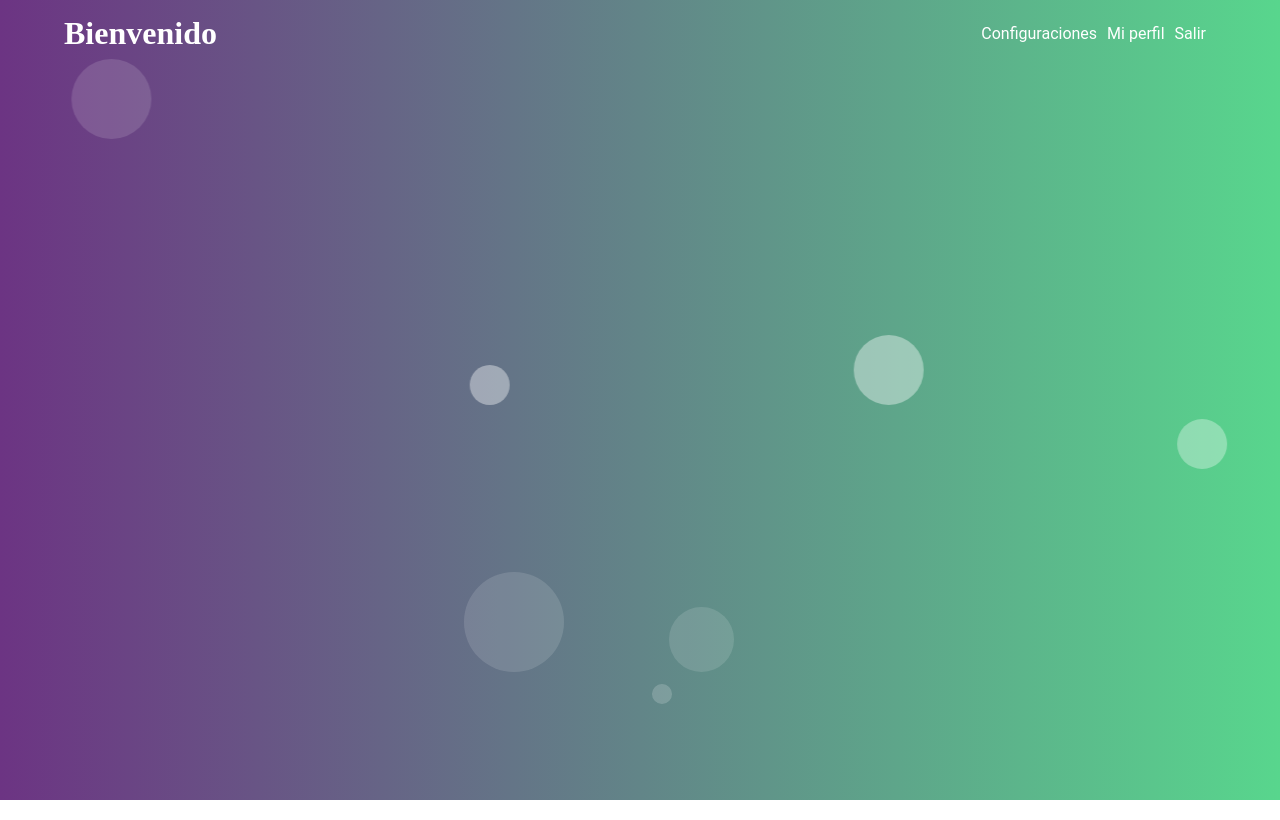
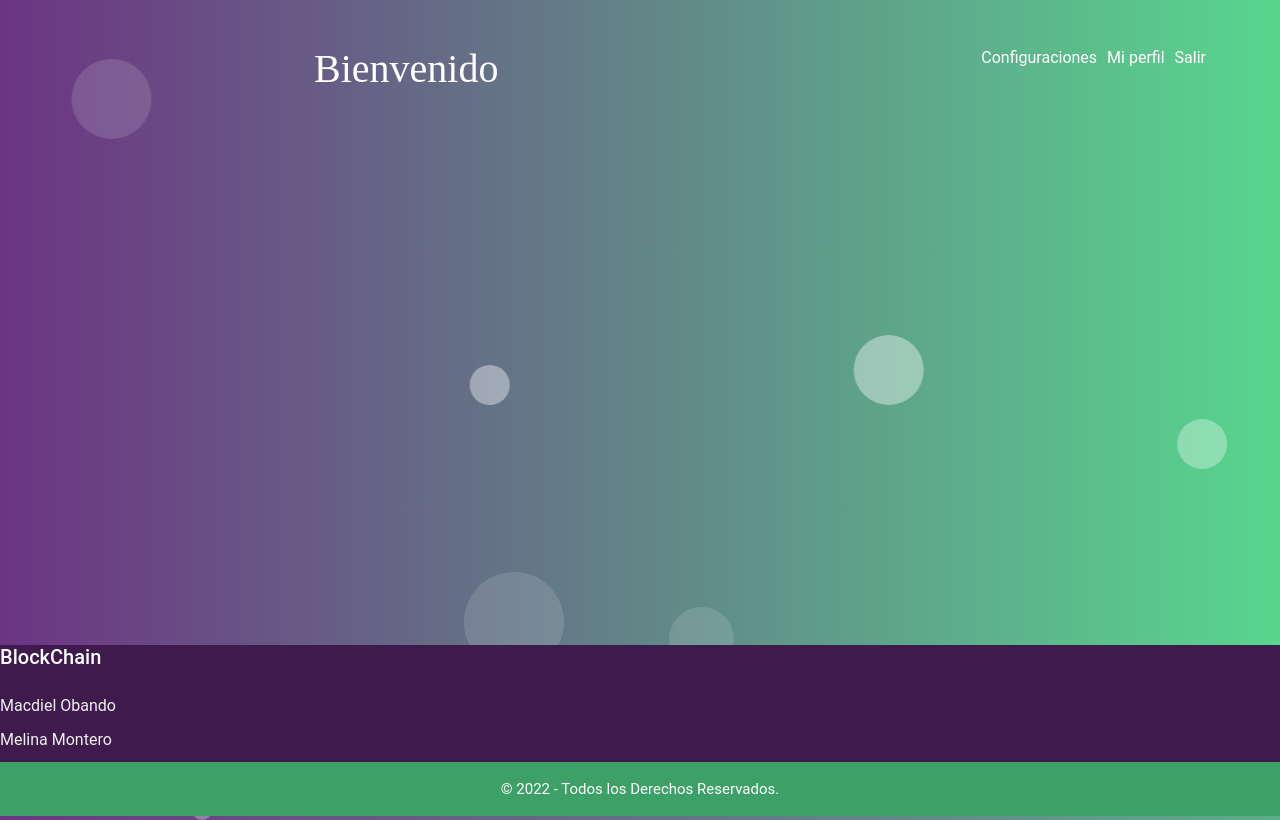
Before and after one commit to Mcjos15/Front-Palnificacion, a React (Create React App) app: page /Home in a window 1280 px wide. Built offline with nearby package versions, Linux system fonts and the light colour scheme.

Commit message:
mini update config

```diff
--- a/public/index.html
+++ b/public/index.html
@@ -1,15 +1,15 @@
 <!DOCTYPE html>
 <html lang="en">
+
 <head>
   <meta charset="utf-8" />
   <link rel="icon" href="%PUBLIC_URL%/favicon.ico" />
   <meta name="viewport" content="width=device-width, initial-scale=1" />
   <meta name="theme-color" content="#000000" />
-    <meta
-      name="description"
-      content="Web site created using create-react-app"
-    />
+  <meta name="description" content="Web site created using create-react-app" />
   <link rel="apple-touch-icon" href="%PUBLIC_URL%/logo192.png" />
+  <link href="https://cdn.jsdelivr.net/npm/bootstrap@5.0.2/dist/css/bootstrap.min.css" rel="stylesheet"
+    integrity="sha384-EVSTQN3/azprG1Anm3QDgpJLIm9Nao0Yz1ztcQTwFspd3yD65VohhpuuCOmLASjC" crossorigin="anonymous">
   <!--
       manifest.json provides metadata used when your web app is installed on a
       user's mobile device or desktop. See https://developers.google.com/web/fundamentals/web-app-manifest/
@@ -26,6 +26,7 @@
     -->
   <title>React App</title>
 </head>
+
 <body>
   <noscript>You need to enable JavaScript to run this app.</noscript>
   <div id="root"></div>
@@ -39,5 +40,12 @@
       To begin the development, run `npm start` or `yarn start`.
       To create a production bundle, use `npm run build` or `yarn build`.
     -->
+  <script src="https://cdn.jsdelivr.net/npm/@popperjs/core@2.9.2/dist/umd/popper.min.js"
+    integrity="sha384-IQsoLXl5PILFhosVNubq5LC7Qb9DXgDA9i+tQ8Zj3iwWAwPtgFTxbJ8NT4GN1R8p"
+    crossorigin="anonymous"></script>
+  <script src="https://cdn.jsdelivr.net/npm/bootstrap@5.0.2/dist/js/bootstrap.min.js"
+    integrity="sha384-cVKIPhGWiC2Al4u+LWgxfKTRIcfu0JTxR+EQDz/bgldoEyl4H0zUF0QKbrJ0EcQF"
+    crossorigin="anonymous"></script>
 </body>
+
 </html>
--- a/src/App.tsx
+++ b/src/App.tsx
@@ -4,6 +4,8 @@ import './App.css';
 import Login from './components/login/Login';
 import Registro from './components/login/Registro';
 import Home from './components/layouts/Home';
+import Configuracion from './components/configuracionesSistema/Config'
+
 import { BrowserRouter, Routes, Route } from "react-router-dom";
 
 function App() {
@@ -13,6 +15,7 @@ function App() {
         <Route path="/" element={<Login/>}/>
         <Route path="/Registrar" element={<Registro/>}/>
         <Route path="/Home" element={<Home/>}/>
+        <Route path="/Config" element={<Configuracion/>}/>
       </Routes>
     </BrowserRouter>
   );
--- /dev/null
+++ b/src/components/configuracionesSistema/Config.tsx
@@ -0,0 +1,142 @@
+import React, { useEffect, useState } from 'react'
+import AxiosClient from '../../config/AxiosClient'
+import Swal from 'sweetalert2'
+import Navbar from '../shared/Navbar'
+import Footer from '../shared/Footer'
+import {
+    Link, useNavigate
+} from "react-router-dom";
+import '../css/config.css'
+
+
+interface Config {
+    id: string
+    NumeroRegistro: string
+    Llave: string
+}
+const Config = () => {
+    let navigate = useNavigate()
+    const [showModal, setShowModal] = useState(false)
+
+    const [configuraciones, setConfiguraciones] = useState<Array<Config>>([])
+
+    const [inputValues, setInputValues] = useState<Config>({
+        id: '',
+        NumeroRegistro: '',
+        Llave: ''
+    })
+
+    useEffect(() => {
+        AxiosClient.get('/api/configuraciones/getAllConfig/').then((result) => {
+            console.log(result.data)
+            setConfiguraciones(result.data)
+            //console.log(configuraciones)
+        })
+    }, [])
+
+    const toggleModal = () => {
+        setShowModal(showModal => !showModal)
+    }
+
+
+
+    const handleSubmit = async (evt: React.FormEvent<HTMLFormElement>) => {
+        evt.preventDefault();
+        AxiosClient.post('/api/configuraciones/addConfig/', inputValues).then(res => {
+
+            Swal.fire({
+                position: 'center',
+                icon: 'success',
+                title: 'Registrado éxitosamente',
+                showConfirmButton: false,
+                timer: 1500
+            }).then(() => {
+                setShowModal(showModal => !showModal)
+                navigate('/0config');
+            })
+        }).catch(error => {
+            console.log(error);
+            Swal.fire({
+                icon: "error",
+                title: error.status,
+                text: "No se pudo registrar",
+            });
+
+        })
+    }
+
+    const handleChange = (e: React.ChangeEvent<HTMLInputElement>) => {
+        setInputValues({
+            ...inputValues,
+            [e.target.name]: e.target.value
+        })
+    }
+
+    return (
+        <div id="main-container">
+
+            <div className='container'>
+
+            </div>
+
+            <div className="row">
+                <div className="col-md-2">
+                    <h1>Configuraciones</h1>
+                </div>
+                <div className="row">
+                </div>
+
+                <div className="col-md-8">
+                    <button type="button" className="insert" onClick={toggleModal}>Insertar</button>
+                    <table className="table table-hover">
+                        <thead>
+                            <tr >
+                                <th>LLave</th>
+                                <th>Número de registros</th>
+                            </tr>
+
+                        </thead>
+
+                        <tbody>
+                            {
+                                configuraciones.map(config => {
+                                    return (
+                                        <tr key={config.Llave} className="table-success">
+                                            <th> {config.Llave} </th>
+                                            <th> {config.NumeroRegistro} </th>
+                                        </tr>
+                                    )
+                                })
+                            }
+                        </tbody>
+
+                    </table>
+
+                </div>
+                <div className="col-md-2"></div>
+            </div>
+            {showModal ?
+                <div className="alert alert-success" role="alert">
+                    <h4 className="alert-heading">Formulario</h4>
+                    <form onSubmit={handleSubmit}>
+                        <input className="form-control" type="text" onChange={handleChange} value={inputValues.NumeroRegistro}
+                            name='NumeroRegistro' placeholder='# de registros' />
+                        <input className="form-control" type="text" onChange={handleChange} value={inputValues.Llave}
+                            name='Llave' placeholder='Llave' />
+                        <button>
+                            Ingresar
+                        </button>
+
+                    </form>
+                </div>
+                : <></>
+            }
+            <div className="footer">
+                < Footer></Footer>
+            </div>
+
+        </div>
+    );
+}
+
+export default Config
--- /dev/null
+++ b/src/components/css/config.css
@@ -0,0 +1,24 @@
+h1{
+	text-align: center;
+	margin-left: 250px;
+    padding-top: 30px;
+}
+.insert{
+	width:70px;
+	margin-left:250px;
+
+}
+.insert:hover{
+	border-color: black;
+	color: black;
+}
+
+table{
+	margin-left: 250px;
+    padding-top: 51px;
+}
+
+.alert{
+	width: 70%;
+    margin-left: 250px;
+}
--- /dev/null
+++ b/src/components/css/footer.css
@@ -0,0 +1,46 @@
+.pie-pagina{
+    width: 100%;
+    background-color: hsl(283, 50%, 20%);
+
+}
+.pie-pagina .grupo-1{
+    width: 100%;
+    margin: auto;
+    display:grid;
+    grid-template-columns: repeat(3, 1fr);
+    grid-gap:50px;
+}
+
+.pie-pagina .grupo-1 .box h2{
+    color: #fff;
+    margin-bottom: 25px;
+    font-size: 20px;
+}
+.pie-pagina .grupo-1 .box p{
+    color: #efefef;
+    margin-bottom: 10px;
+}
+
+.pie-pagina .grupo-2{
+    background-color: #3da167;
+    padding: 15px 10px;
+    text-align: center;
+    color: #fff;
+}
+.pie-pagina .grupo-2 small{
+    font-size: 15px;
+}
+@media screen and (max-width:800px){
+    .pie-pagina .grupo-1{
+        width: 90%;
+        grid-template-columns: repeat(1, 1fr);
+        grid-gap:30px;
+        padding: 35px 0px;
+    }
+}
+.footer{
+    position: fixed;
+    height: 155px;
+    width: 100%;
+    bottom: 0;
+}
--- a/src/components/layouts/Home.tsx
+++ b/src/components/layouts/Home.tsx
@@ -1,20 +1,13 @@
 import React from 'react'
 import '../css/home.css'
+import Navbar from '../shared/Navbar'
+import Footer from '../shared/Footer'
 
 const Home = () => {
 
     return (
-        <header className="bg_animate">
-            <div className="header_nav">
-                <div className="contenedor">
-                    <h1>Bienvenido</h1>
-                    <nav>
-                        <a href="#">Configuraciones</a>
-                        <a href="#">Mi perfil</a>
-                        <a href="/">Salir</a>
-                    </nav>
-                </div>
-            </div>
+        <div>
+            <Navbar></Navbar>
             <section className="banner contenedor">
             <div className="banner_img">
                 {/* <img src="laptop-support.png" alt=""> */}
@@ -33,7 +26,8 @@ const Home = () => {
             <div className="burbuja"></div>
             <div className="burbuja"></div>
         </div>
-        </header>
+            < Footer></Footer>
+        </div>
     );
 }
 
--- /dev/null
+++ b/src/components/shared/Footer.tsx
@@ -0,0 +1,24 @@
+import React from 'react'
+import '../css/footer.css'
+const Footer = () => {
+
+    return (
+        <div className="footer">
+            <footer className="pie-pagina">
+                <div className="grupo-1">
+                    <div className="box">
+                        <h2>BlockChain</h2>
+                        <p>Macdiel Obando</p>
+                        <p>Melina Montero</p>
+                    </div>
+
+                </div>
+                <div className="grupo-2">
+                    <small>&copy; 2022 - Todos los Derechos Reservados.</small>
+                </div>
+            </footer>
+        </div>
+    );
+}
+
+export default Footer;
--- /dev/null
+++ b/src/components/shared/Navbar.tsx
@@ -0,0 +1,23 @@
+import React from 'react'
+import '../css/home.css'
+import { Link } from "react-router-dom";
+
+const Navbar = () => {
+
+    return (
+        <header className="bg_animate">
+            <div className="header_nav">
+                <div className="contenedor">
+                    <h1>Bienvenido</h1>
+                    <nav>
+                    <Link to="/Config">Configuraciones</Link>
+                    <Link to="#">Mi perfil</Link>
+                    <Link to="/">Salir</Link>
+                    </nav>
+                </div>
+            </div>
+        </header>
+    );
+}
+
+export default Navbar;
```
Also changed, not shown: 1 other file (tests, documents, lock files or other folders). Lines whose indentation alone changed are shown as unchanged.
